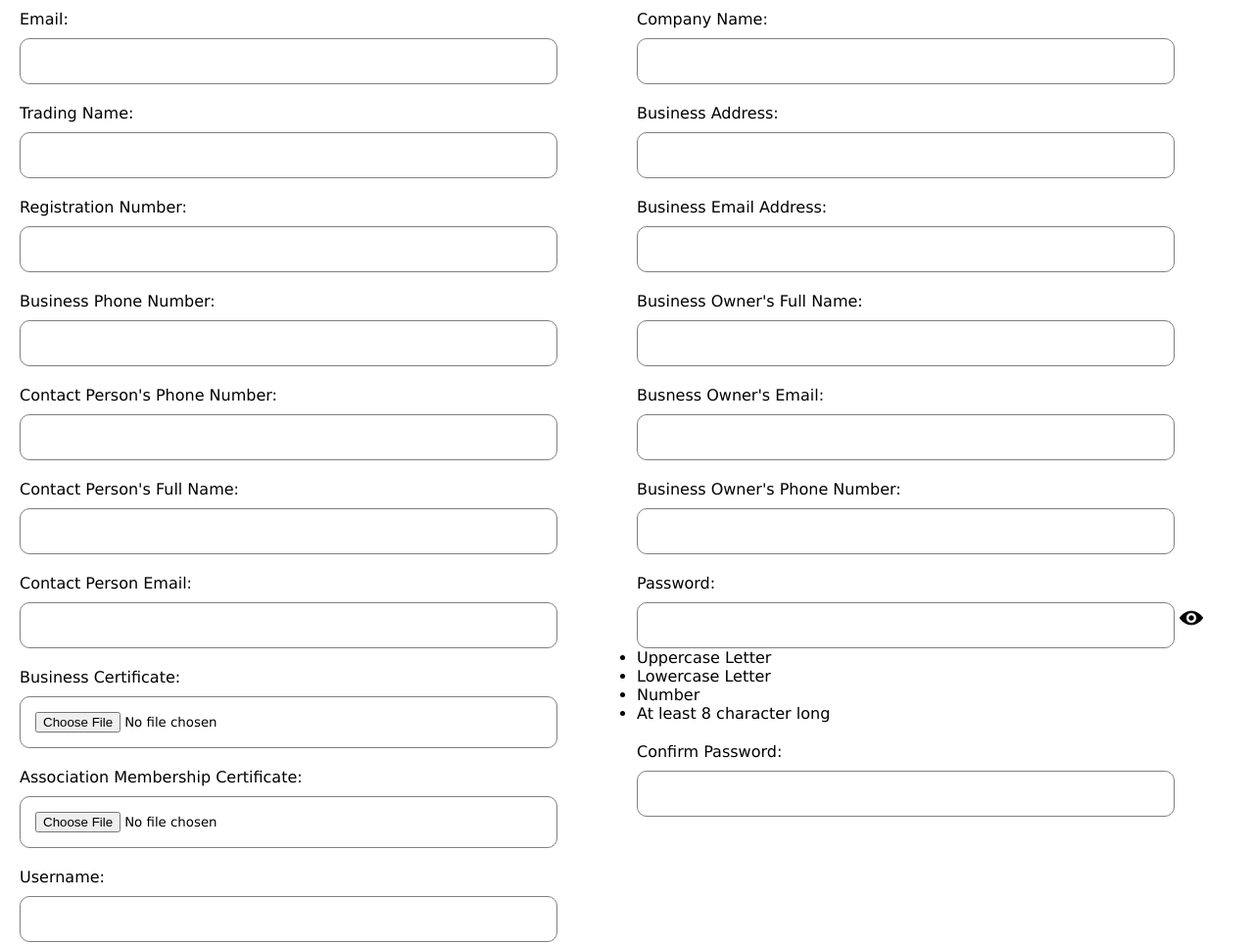
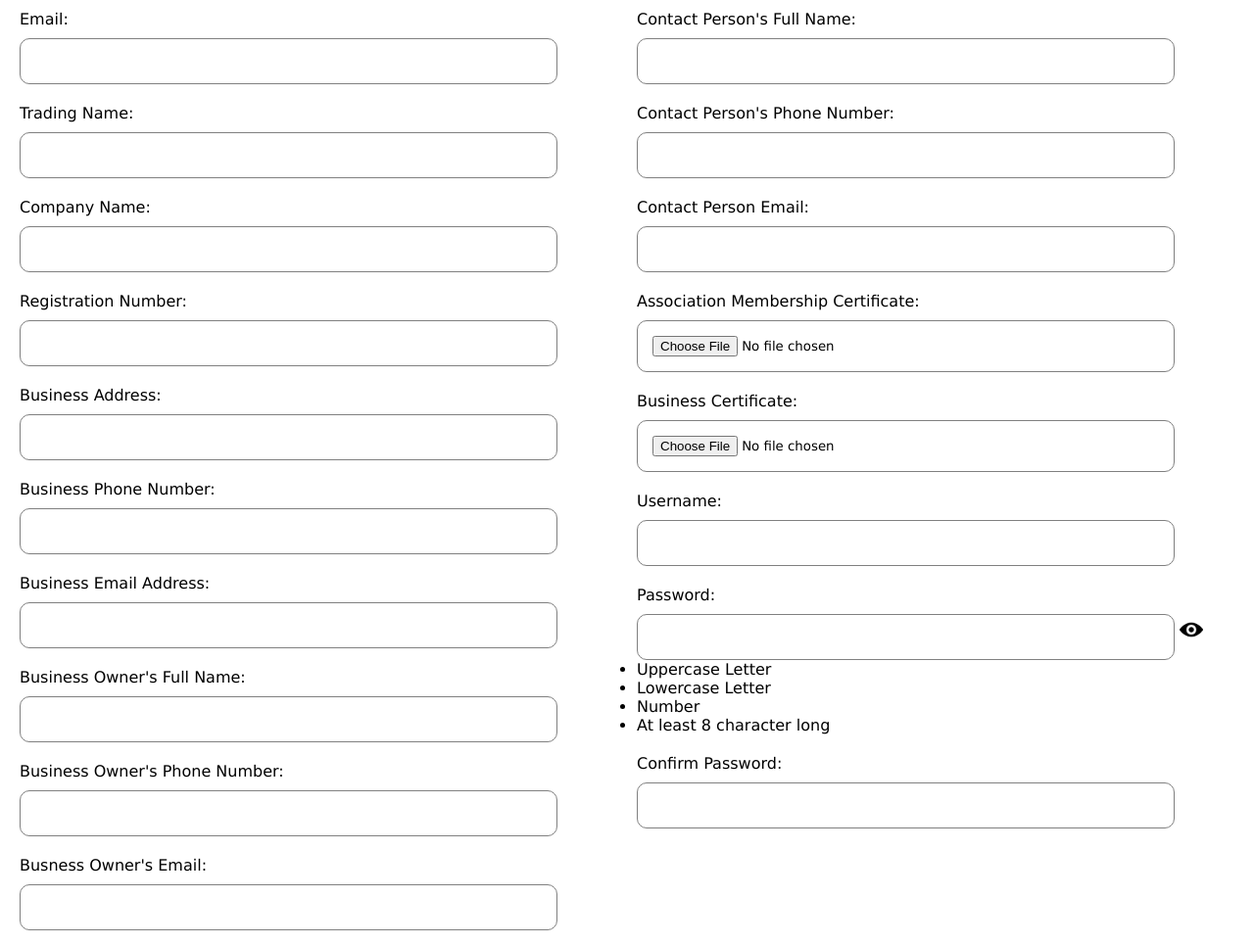
Before and after one commit to iamOusman1/Allicom-travels, a plain HTML site: page signup.html in a window 1280 px wide. Shown: the part 500-1465 px from the top of the page at 98% size. Drawn offline with Linux system fonts and the light colour scheme.

Commit message:
first commit

```diff
--- a/signup.html
+++ b/signup.html
@@ -90,38 +90,40 @@
                     <input id="email" type="email" name="email">
                     <p>Trading Name:</p>
                     <input id="trading_name" type="text" name="text">
+                    <p>Company Name:</p>
+                    <input id="company_name" type="text" name="text">
                     <p>Registration Number:</p>
-                    <input id="registration_number" type="text" name="text">
+                    <input id="registration_number" type="number" name="text">
+                    <p>Business Address:</p>
+                    <input id="business_address" type="text" name="text">
                     <p>Business Phone Number:</p>
                     <input id="business_phone_number" type="tel" name="text">
-                    <p>Contact Person's Phone Number:</p>
-                    <input id="contact_person_phone_number" type="tel" name="text">
-                    <p>Contact Person's Full Name:</p>
-                    <input id="contact_person_full_name" type="text" name="text">
-                    <p>Contact Person Email:</p>
-                    <input id="contact_person_email" type="email" name="text">
-                    <p>Business Certificate:</p>
-                    <input id="business_certificate" type="file" name="text">
-                    <p>Association Membership Certificate:</p>
-                    <input id="association_membership_certificate" type="file" name="text">
-                    <p>Username:</p>
-                    <input id="name" type="text" name="text">
 
-                </div>
-               <div class="col-3">
-                    <p>Company Name:</p>
-                    <input id="company_name" type="text" name="text">
-                    <p>Business Address:</p>
-                    <input id="business_address" type="text" name="text">
                     <p>Business Email Address:</p>
                     <input id="business_email_address" type="email" name="text">
                     <p>Business Owner's Full Name:</p>
                     <input id="business_owner_full_name" type="text" name="text">
+                    <p>Business Owner's Phone Number:</p>
+                    <input id="business_owner_phone_number" type="tel" name="text">
                     <p>Busness Owner's Email:</p>
                     <input id="business_owner_email" type="email" name="text">
 
-                    <p>Business Owner's Phone Number:</p>
-                    <input id="business_owner_phone_number" type="tel" name="text">
+
+                </div>
+               <div class="col-3">
+                <p>Contact Person's Full Name:</p>
+                <input id="contact_person_full_name" type="tel" name="text">
+                <p>Contact Person's Phone Number:</p>
+                    <input id="contact_person_phone_number" type="tel" name="text">
+                <p>Contact Person Email:</p>
+                <input id="contact_person_email" type="email" name="text">
+                <p>Association Membership Certificate:</p>
+                <input id="association_membership_certificate" type="file" name="text">
+                <p>Business Certificate:</p>
+                <input id="business_certificate" type="file" name="text">
+
+                <p>Username:</p>
+                <input id="name" type="text" name="text">
 
                     <p>Password:</p>
                     <input type="password" name="pasword" id="password" onkeyup="validatePassword()">
--- a/style.css
+++ b/style.css
@@ -760,7 +760,7 @@ textarea {
     background-repeat: no-repeat;
     background-size: cover;
     width: 100%;
-    height: 60vh;
+    height: 50vh;
     position: relative;
 }
 .tour-btn {
```
Also changed, not shown: login.html (+1 -1 lines).
